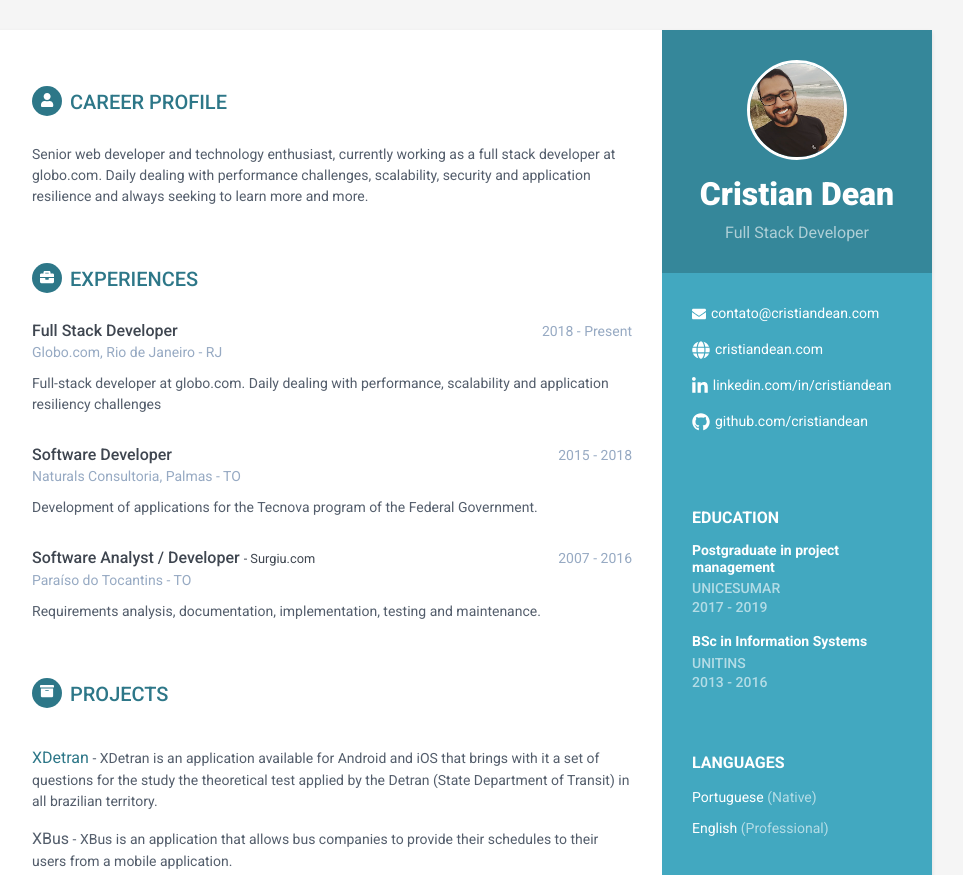
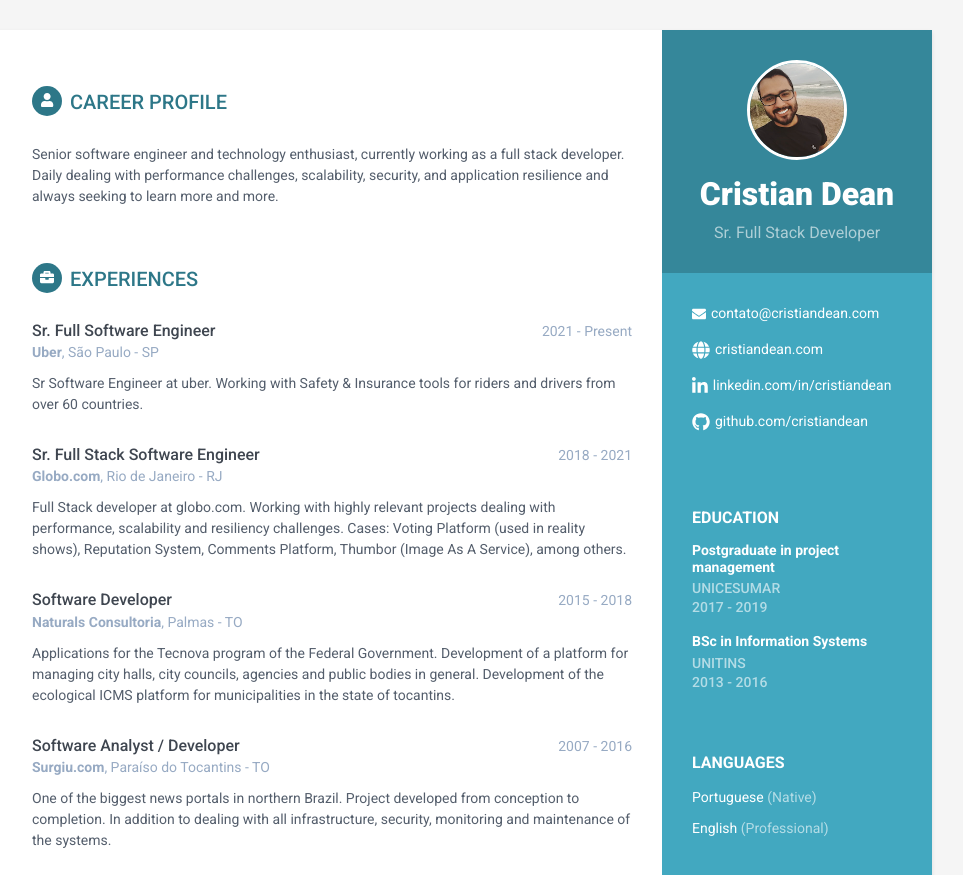
Before and after one commit to cristiandean/cristiandean.github.io, a plain HTML site: page index.html in a window 1280 px wide. Shown: the top 875 px of the page, without its empty margins (188-1151 px from the left). Drawn offline with Linux system fonts and the light colour scheme.

Commit message:
Update new position

```diff
--- a/index.html
+++ b/index.html
@@ -30,7 +30,7 @@
             <div class="profile-container">
                 <img class="profile" src="me.png" alt="" />
                 <h1 class="name">Cristian Dean</h1>
-                <h3 class="tagline">Full Stack Developer</h3>
+                <h3 class="tagline">Sr. Full Stack Developer</h3>
             </div>
             <!--//profile-container-->
 
@@ -96,9 +96,9 @@
                 </h2>
                 <div class="summary">
                     <p>
-                        Senior web developer and technology enthusiast, currently working as a
-                        full stack developer at globo.com. Daily dealing with performance challenges,
-                        scalability, security and application resilience and always seeking to learn more and more.
+                        Senior software engineer and technology enthusiast, currently working as a
+                        full stack developer. Daily dealing with performance challenges, scalability,
+                        security, and application resilience and always seeking to learn more and more.
                     </p>
                 </div>
                 <!--//summary-->
@@ -112,16 +112,35 @@
                 <div class="item">
                     <div class="meta">
                         <div class="upper-row">
-                            <h3 class="job-title">Full Stack Developer</h3>
-                            <div class="time">2018 - Present</div>
+                            <h3 class="job-title">Sr. Full Software Engineer</h3>
+                            <div class="time">2021 - Present</div>
                         </div>
                         <!--//upper-row-->
-                        <div class="company">Globo.com, Rio de Janeiro - RJ</div>
+                        <div class="company"><b>Uber</b>, São Paulo - SP</div>
                     </div>
                     <!--//meta-->
                     <div class="details">
-                        <p>Full-stack developer at globo.com. Daily dealing with performance,
-                            scalability and application resiliency challenges</p>
+                        <p>Sr Software Engineer at uber. Working with Safety & Insurance tools for riders and
+                            drivers from over 60 countries.</p>
+                    </div>
+                    <!--//details-->
+                </div>
+                <!--//item-->
+                <div class="item">
+                    <div class="meta">
+                        <div class="upper-row">
+                            <h3 class="job-title">Sr. Full Stack Software Engineer</h3>
+                            <div class="time">2018 - 2021</div>
+                        </div>
+                        <!--//upper-row-->
+                        <div class="company"><b>Globo.com</b>, Rio de Janeiro - RJ</div>
+                    </div>
+                    <!--//meta-->
+                    <div class="details">
+                        <p>Full Stack developer at globo.com. Working with highly relevant projects dealing with
+                            performance, scalability and resiliency challenges. Cases: Voting Platform (used in
+                            reality shows), Reputation System, Comments Platform, Thumbor (Image As A Service), among
+                            others.</p>
                     </div>
                     <!--//details-->
                 </div>
@@ -134,12 +153,13 @@
                             <div class="time">2015 - 2018</div>
                         </div>
                         <!--//upper-row-->
-                        <div class="company">Naturals Consultoria, Palmas - TO</div>
+                        <div class="company"><b>Naturals Consultoria</b>, Palmas - TO</div>
                     </div>
                     <!--//meta-->
                     <div class="details">
-                        <p>Development of applications for the Tecnova program of the Federal Government.</p>
-
+                        <p>Applications for the Tecnova program of the Federal Government. Development of a platform for
+                            managing city halls, city councils, agencies and public bodies in general. Development of
+                            the ecological ICMS platform for municipalities in the state of tocantins.</p>
                     </div>
                     <!--//details-->
                 </div>
@@ -148,15 +168,19 @@
                 <div class="item">
                     <div class="meta">
                         <div class="upper-row">
-                            <h3 class="job-title">Software Analyst / Developer <small>- Surgiu.com</small></h3>
+                            <h3 class="job-title">Software Analyst / Developer</h3>
                             <div class="time">2007 - 2016</div>
                         </div>
                         <!--//upper-row-->
-                        <div class="company">Paraíso do Tocantins - TO</div>
+                        <div class="company"><b>Surgiu.com</b>, Paraíso do Tocantins - TO</div>
                     </div>
                     <!--//meta-->
                     <div class="details">
-                        <p>Requirements analysis, documentation, implementation, testing and maintenance.</p>
+                        <p>
+                            One of the biggest news portals in northern Brazil.
+                            Project developed from conception to completion. In addition to dealing with all
+                            infrastructure, security, monitoring and maintenance of the systems.
+                        </p>
                     </div>
                     <!--//details-->
                 </div>
@@ -382,6 +406,12 @@
                     <div class="item">
                         Thumbor
                     </div>
+                    <div class="item">
+                        Hive
+                    </div>
+                    <div class="item">
+                        Presto
+                    </div>
                 </div>
             </section>
             <!--//skills-section-->
```
